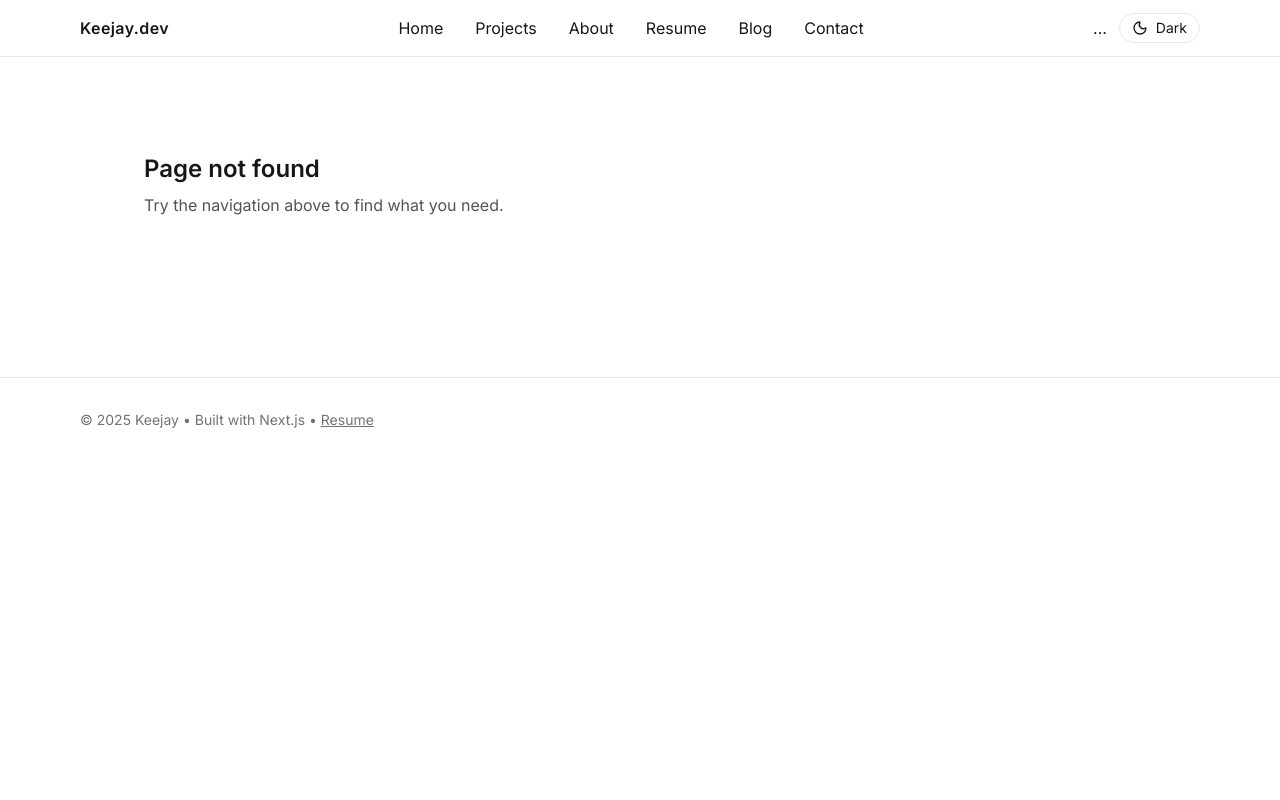
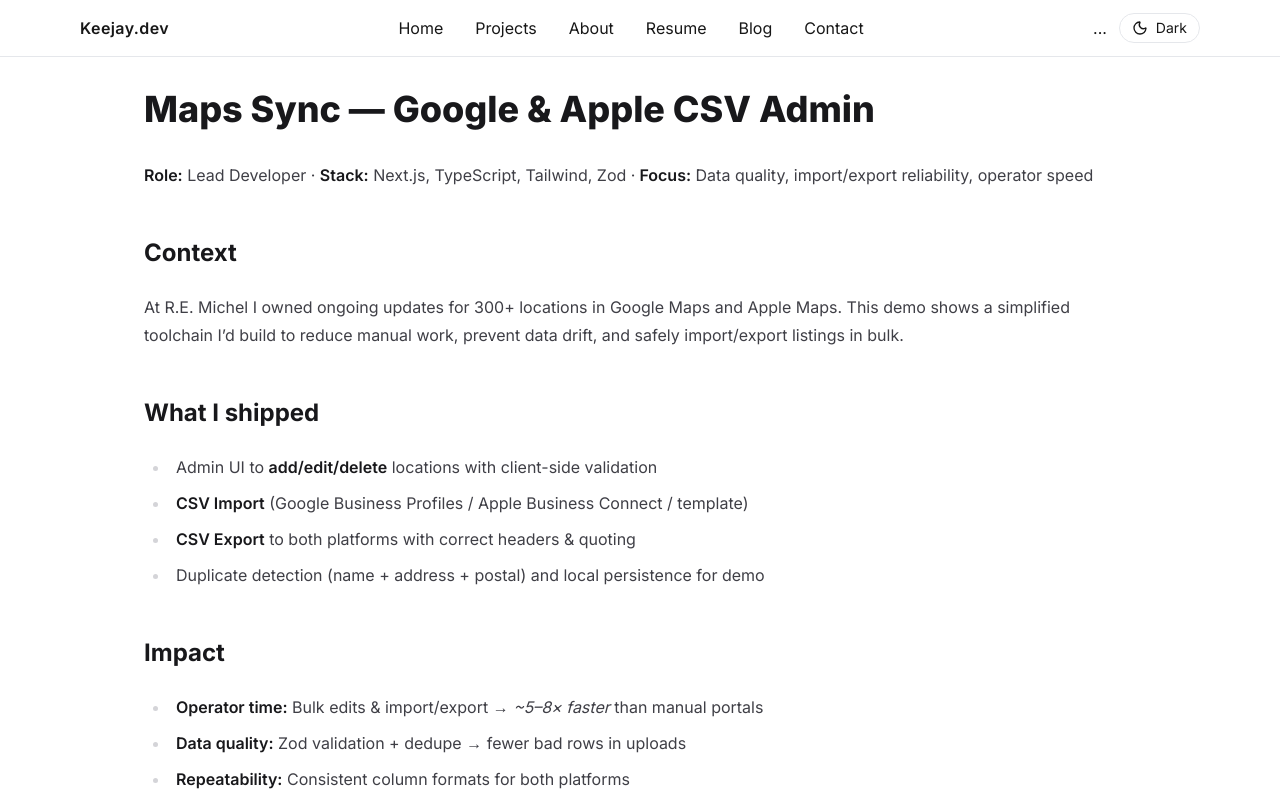
Before and after one commit to kwinfield/keiths-portfolio-2026, a Next.js app: page /projects/maps-sync in a window 1280 px wide. Before the commit this address had no page. Shown: the top 800 px of the page. Built offline with nearby package versions, Linux system fonts and the light colour scheme.

Commit message:
feat(projects): add Maps Sync case study with screenshots placeholders

```diff
--- /dev/null
+++ b/app/projects/maps-sync/page.tsx
@@ -0,0 +1,85 @@
+import Image from 'next/image'
+
+export const metadata = {
+  title: 'Maps Sync — Google & Apple CSV Admin (Case Study)',
+  description:
+    'Demo admin for managing 300+ locations with import/export to Google Business Profiles and Apple Business Connect.',
+}
+
+export default function MapsSyncCaseStudy() {
+  return (
+    <article className="prose prose-zinc dark:prose-invert max-w-none">
+      <h1>Maps Sync — Google &amp; Apple CSV Admin</h1>
+      <p>
+        <strong>Role:</strong> Lead Developer · <strong>Stack:</strong> Next.js, TypeScript, Tailwind, Zod ·
+        <strong> Focus:</strong> Data quality, import/export reliability, operator speed
+      </p>
+
+      <h2>Context</h2>
+      <p>
+        At R.E. Michel I owned ongoing updates for 300+ locations in Google Maps and Apple Maps. This demo shows a
+        simplified toolchain I’d build to reduce manual work, prevent data drift, and safely import/export listings in bulk.
+      </p>
+
+      <h2>What I shipped</h2>
+      <ul>
+        <li>Admin UI to <strong>add/edit/delete</strong> locations with client-side validation</li>
+        <li><strong>CSV Import</strong> (Google Business Profiles / Apple Business Connect / template)</li>
+        <li><strong>CSV Export</strong> to both platforms with correct headers &amp; quoting</li>
+        <li>Duplicate detection (name + address + postal) and local persistence for demo</li>
+      </ul>
+
+      <h2>Impact</h2>
+      <ul>
+        <li><strong>Operator time:</strong> Bulk edits &amp; import/export → <em>~5–8× faster</em> than manual portals</li>
+        <li><strong>Data quality:</strong> Zod validation + dedupe → fewer bad rows in uploads</li>
+        <li><strong>Repeatability:</strong> Consistent column formats for both platforms</li>
+      </ul>
+
+      <h2>Screenshots</h2>
+      <p className="text-sm">
+        Replace these with your real screenshots (drop into <code>/public/case-studies/maps-sync/</code>).
+      </p>
+      <Image
+        alt="Locations admin UI"
+        src="/case-studies/maps-sync/locations-admin.png"
+        width={1400}
+        height={900}
+      />
+      <Image
+        alt="CSV export success"
+        src="/case-studies/maps-sync/export-success.png"
+        width={1400}
+        height={900}
+      />
+
+      <h2>How it works</h2>
+      <ol>
+        <li>Operators add/edit locations or <strong>import</strong> a CSV (Google/Apple/template)</li>
+        <li>Incoming rows are parsed, validated, and deduped</li>
+        <li>Operators review &amp; fix fields inline</li>
+        <li>Export buttons generate <strong>Google</strong> or <strong>Apple</strong> CSVs for upload</li>
+      </ol>
+
+      <h2>Code highlights</h2>
+      <ul>
+        <li><code>lib/csv.ts</code> — CSV escape/parse, Google/Apple mappers, BOM support for Excel</li>
+        <li><code>lib/location-types.ts</code> — Zod schema with clear user messages</li>
+        <li><code>lib/location-dedupe.ts</code> — duplicate detection keys</li>
+        <li><code>app/projects/locations/page.tsx</code> — UI, import/export actions</li>
+      </ul>
+
+      <h2>Try it</h2>
+      <p>
+        Open the live demo: <a href="/projects/locations">Locations Admin</a> · Use <em>Import CSV</em> with the template, then export to Google/Apple.
+      </p>
+
+      <h2>Notes &amp; next steps</h2>
+      <ul>
+        <li>Optional: add geocoding + address validation and error queues</li>
+        <li>Optional: persist to Supabase and add audit history &amp; user roles</li>
+        <li>Optional: API integration to push updates directly</li>
+      </ul>
+    </article>
+  )
+}
--- a/app/projects/page.tsx
+++ b/app/projects/page.tsx
@@ -11,7 +11,7 @@ type ProjectItem = {
 export default function ProjectsPage() {
   const items: ProjectItem[] = [
     { title: 'CMS Performance & Accessibility', summary: 'Drupal/WP, CWV + A11y improvements', link: '/projects/cms-hardening', tags: ['Drupal','WordPress','A11y'] },
-    { title: 'Maps Sync (300+ Locations)', summary: 'Google/Apple Maps bulk sync admin + CSV export', link: '/projects/locations', tags: ['Locations','Ops'] },
+    { title: 'Maps Sync (300+ Locations)', summary: 'Google/Apple Maps bulk sync admin + CSV import/export', link: '/projects/maps-sync', tags: ['Locations','Ops'] },
     { title: 'Mailchimp + UTM Dashboard', summary: 'Automation and analytics pipeline', link: '#', tags: ['Mailchimp','Supabase','Next.js'] },
     { title: 'Headless Catalog Viewer', summary: 'Next.js product browsing UX', link: '#', tags: ['Next.js','Search','UI'] },
   ]
```
Also changed, not shown: public/case-studies/maps-sync/lh-before.png (added), 1 other file (tests, documents, lock files or other folders).
